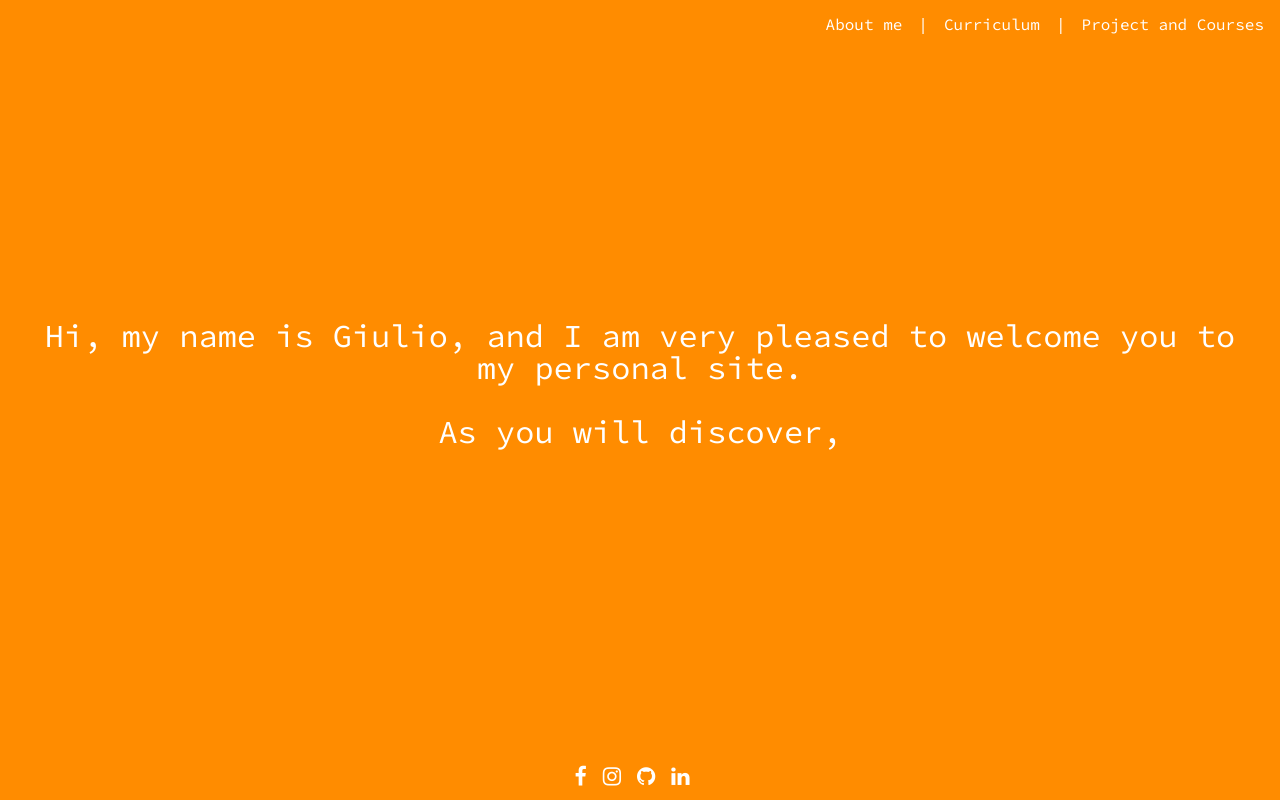
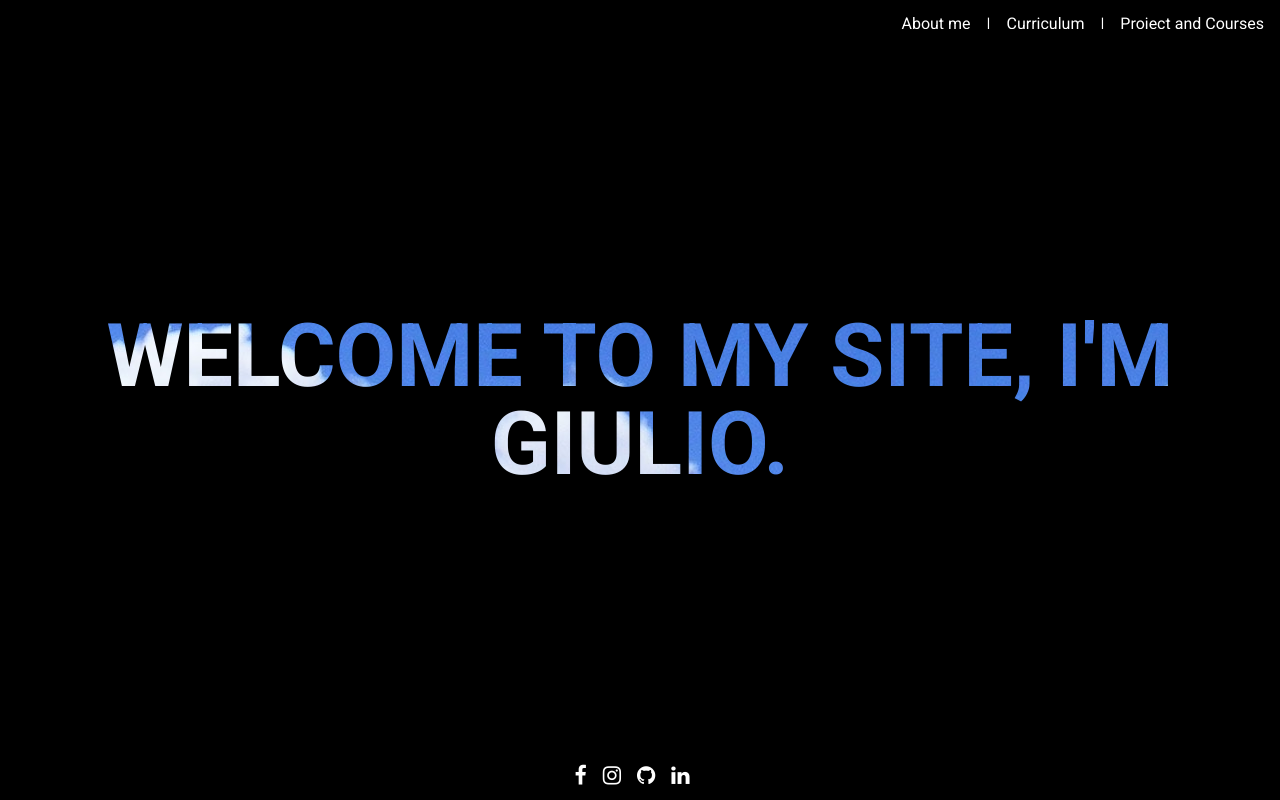
Before and after one commit to berlo64/personalsite, a plain HTML site: page public/index.html in a window 1280 px wide. Drawn offline with Linux system fonts and the light colour scheme.

Commit message:
Add knock-out text to background

```diff
--- a/public/index.html
+++ b/public/index.html
@@ -7,7 +7,7 @@
     <link rel="stylesheet" href="resources/css/reset.css" type="text/css">
     <link rel="stylesheet" type="text/css" href="https://maxcdn.bootstrapcdn.com/font-awesome/4.7.0/css/font-awesome.min.css">
     <link rel="stylesheet" href="resources/css/style.css" type="text/css">
-    <link href="https://fonts.googleapis.com/css?family=Source+Code+Pro:300,400,500,600,700" rel="stylesheet">
+    <link href="https://fonts.googleapis.com/css?family=Roboto:300,400,500,700" rel="stylesheet">
   </head>
 
   <body>
@@ -28,8 +28,6 @@
     <!-- Main informations -->
     <div class="main">
       <p id="par_one" class="desktop"></p>
-      <p id="par_two" class="desktop"></p>
-      <p id="par_three" class="desktop"></p>
     </div>
 
     <!-- footer -->
--- a/public/resources/css/style.css
+++ b/public/resources/css/style.css
@@ -5,8 +5,8 @@ html {
 }
 
 body {
-  background-color: RGB(255, 140, 0);
-  font-family: 'Source Code Pro', monospace, sans-serif;
+  background: url(../images/sky-background.jpg) center;
+  font-family: 'Roboto', monospace, sans-serif;
 }
 
 /* HEADER */
@@ -18,6 +18,7 @@ header {
   width: 100%;
   display: flex;
   justify-content: flex-end;
+  background-color: rgb(0, 0, 0);
 }
 
 nav.site-nav ul {
@@ -47,15 +48,17 @@ nav.site-nav a {
   bottom: 3rem;
   width: 100%;
   box-sizing: border-box;
-  padding: 0 2rem;
 }
 
 .main p {
+  background-color: rgb(0, 0, 0);
   color: rgb(255, 255, 255);
   width: 100%;
-  font-size: 2rem;
-  padding: 1rem 0;
+  font-size: 5.5rem;
+  font-weight: bold;
+  padding: 17.70rem 0;
   text-align: center;
+  mix-blend-mode: multiply;
 }
 
 /* FOOTER */
@@ -68,6 +71,7 @@ footer {
   justify-content: center;
   align-items: center;
   width: 100%;
+  background-color: rgb(0, 0, 0);
 }
 
 footer .fa {
--- a/public/resources/js/main.js
+++ b/public/resources/js/main.js
@@ -1,9 +1,9 @@
 var i = 0;
-var a = 0;
-var b = 0;
-var txt_one = 'Hi, my name is Giulio, and I am very pleased to welcome you to my personal site.'; /* The text */
-var txt_two = 'As you will discover, everything around here is about me. Now, I know what you are thinking, "Who the hell is this guy? And what has he done in his life worth of my time?"'; /* The text */
-var txt_three = 'The answer my friend is blowing in the wind, or maybe is only one click from you, who knows...'; /* The text */
+//var a = 0;
+//var b = 0;
+var txt_one = "WELCOME TO MY SITE, I'M GIULIO."; /* The text */
+// var txt_two = 'As you will discover, everything around here is about me. Now, I know what you are thinking, "Who the hell is this guy? And what has he done in his life worth of my time?"'; /* The text */
+// var txt_three = 'The answer my friend is blowing in the wind, or maybe is only one click from you, who knows...'; /* The text */
 var speed = 50; /* The speed/duration of the effect in milliseconds */
 
 document.addEventListener('DOMContentLoaded', typeWriter_one);
@@ -13,25 +13,25 @@ function typeWriter_one() {
     document.getElementById("par_one").innerHTML += txt_one.charAt(i);
     i++;
     setTimeout(typeWriter_one, speed);
-  } else {
-    typeWriter_two();
-  }
+  } // else {
+//    typeWriter_two();
+//  }
 }
 
-function typeWriter_two() {
-  if (a < txt_two.length) {
-    document.getElementById("par_two").innerHTML += txt_two.charAt(a);
-    a++;
-    setTimeout(typeWriter_two, speed);
-  } else {
-    typeWriter_three();
-  }
-}
+//function typeWriter_two() {
+//  if (a < txt_two.length) {
+//    document.getElementById("par_two").innerHTML += txt_two.charAt(a);
+//    a++;
+//    setTimeout(typeWriter_two, speed);
+//  } else {
+//    typeWriter_three();
+//  }
+//}
 
-function typeWriter_three() {
-  if (b < txt_three.length) {
-    document.getElementById("par_three").innerHTML += txt_three.charAt(b);
-    b++;
-    setTimeout(typeWriter_three, speed);
-  }
-}
+//function typeWriter_three() {
+//  if (b < txt_three.length) {
+//    document.getElementById("par_three").innerHTML += txt_three.charAt(b);
+//    b++;
+//    setTimeout(typeWriter_three, speed);
+//  }
+//}
```
Also changed, not shown: public/about-me.html (deleted), public/curriculum.html (deleted), public/projects.html (deleted), public/resources/images/achen.png (deleted), public/resources/images/sky-background.jpg (added).
